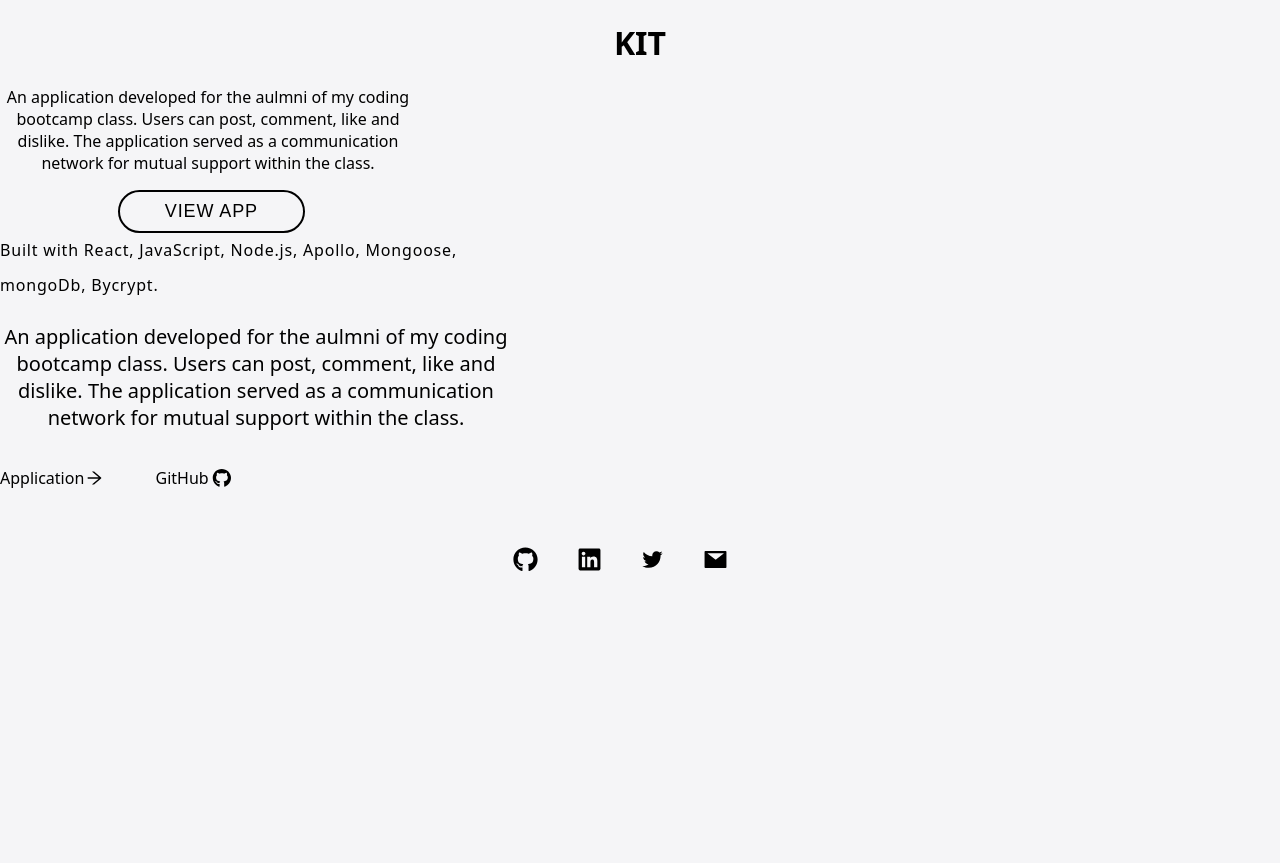
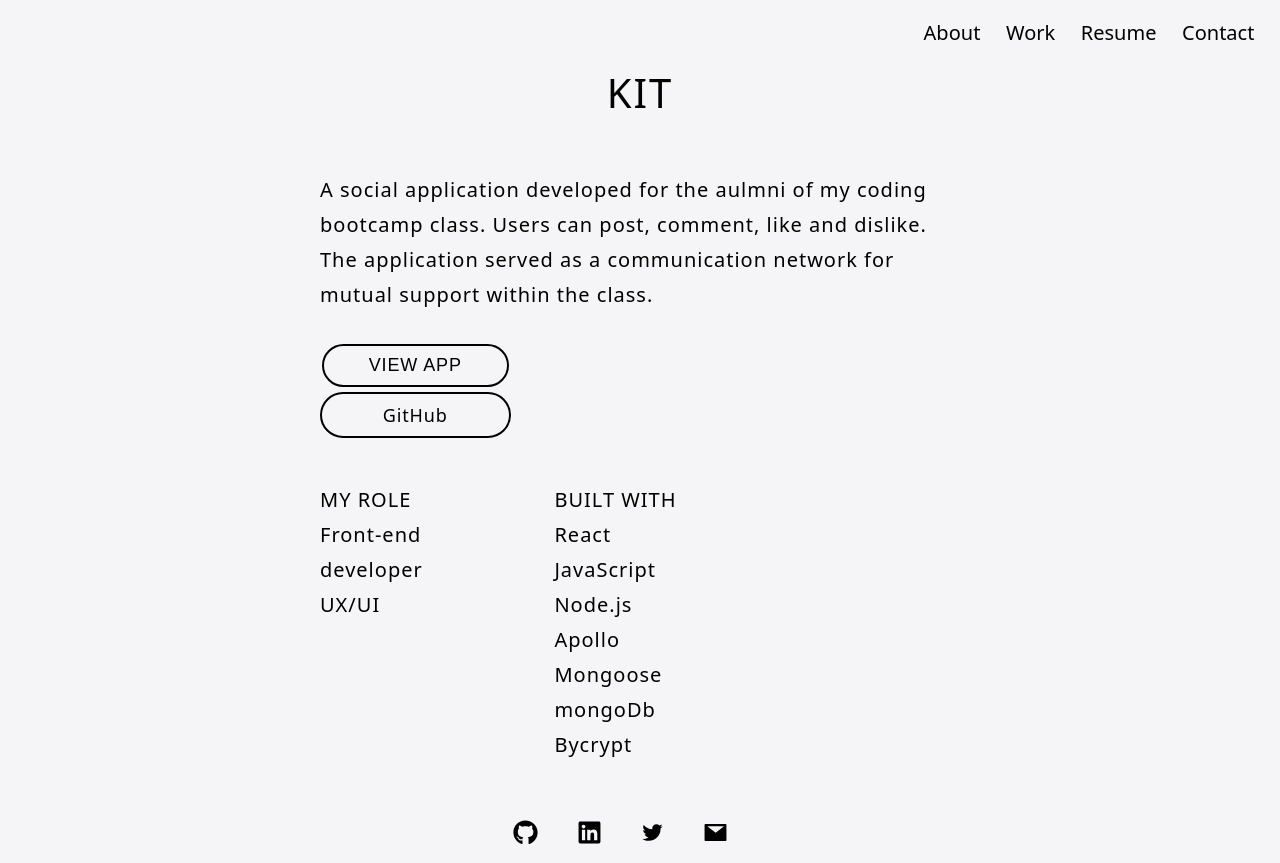
Before and after one commit to sophiehomer/react_portfolio, a React (Create React App) app: page /kit in a window 1280 px wide. Before the commit the page ends 821 px from the top, so only its background shows below. Built offline with nearby package versions, Linux system fonts and the light colour scheme.

Commit message:
kit page

```diff
--- a/src/index.css
+++ b/src/index.css
@@ -321,13 +321,13 @@ section {
 }
 
 
-
+/*
 .githubAndWebsiteIcon {
   display: flex;
   flex-direction: row;
   align-items: flex-start;
   width: 100%
-}
+} */
 
 .openWebsite {
   display: flex;
@@ -559,6 +559,59 @@ letter-spacing: 0.05em;
 }
 
 /* ----------------------------------- KIT ---------------------------------- */
+.kitPage {
+  display: flex;
+  flex-direction: column;
+  justify-content: center;
+  align-items: center;
+}
+
+.kitSummaryContainer {
+  width: 50%;
+}
+
+.kitSummary {
+  text-align:left;
+  font-weight: normal;
+  line-height: 35px;
+  margin-top: 0%;
+  font-size: 20px;
+  margin-bottom: 5%;
+  letter-spacing: 0.05em;
+}
+
+.kitRoleAndTechnology {
+  margin-top: 3%;
+  display: flex;
+  flex-direction: row;
+  justify-content: space-evenly;
+  align-items: baseline;
+  font-size: 20px;
+  text-align: left;
+  line-height: 35px;
+  width: 40%;
+}
+
+.kitRole {
+  margin: 0;
+  letter-spacing: 0.05em;
+  font-size: 20px;
+  width: 120%;
+}
+
+.kitTechnology {
+  font-weight: 500;
+  letter-spacing: 0.05em;
+  width: 120%;
+  margin-left: 80%;
+}
+
+.gitHubWebsiteContainer {
+  display: flex;
+  flex-wrap: wrap;
+  flex-direction: column;
+  align-content: flex-start;
+}
 .website {
   padding: .5em 2.5em;
   border-radius: 24px;
@@ -567,15 +620,19 @@ letter-spacing: 0.05em;
   border: 2px solid black;
   letter-spacing: 0.05em;
   font-size: 18px;
+
 }
 
-.websiteButtonContainer {
-  display: flex;
-  flex-direction: row;
-  justify-content: flex-start;
-  margin-left: 9.2%;
+.gitHubLink {
+  text-decoration: none;
+  padding: .5em 3.37em;
+  border-radius: 24px;
+  background-color: transparent;
+  color: black;
+  border: 2px solid black;
+  letter-spacing: 0.05em;
+  font-size: 18px;
 }
-
 
 /* ----- CONTACT ----- */
 
--- a/src/pages/kit/index.js
+++ b/src/pages/kit/index.js
@@ -1,44 +1,53 @@
 import React from 'react'
-import { FaGithub } from 'react-icons/fa';
-import { AiOutlineArrowRight } from 'react-icons/ai'
-
+import NavProject from '../../components/Navigation_project';
 
 const Kit = () => {
   return (
     <>
-    <h1>KIT</h1>
+    <NavProject/>
+    <h1 id="projectTitle" className="projectTitle">KIT</h1>
     <div className="kitPage">
 
-        <section className="summaryContainer">
-          <p>
-          An application developed for the aulmni of my coding bootcamp class. Users can post, comment, like and dislike. The application served as a communication network for mutual support within the class.
+        <section className="kitSummaryContainer">
+          <p className="kitSummary">
+            A social application developed for the aulmni of my coding bootcamp class. Users can post, comment, like and dislike. The application served as a communication network for mutual support within the class.
           </p>
-        </section>
-
-        <div className="websiteButtonContainer">
-          <a href="https://www.figma.com/proto/sa327Zy6gLR6vb7wJH3fb1/Femme-Dept.?page-id=0%3A1&node-id=38%3A3576&viewport=363%2C242%2C0.02&scaling=scale-down&starting-point-node-id=38%3A3576"  rel="noreferrer" target="_blank">
+          <section className="gitHubWebsiteContainer">
+            <div className="githubAndWebsite">
+              <a href="https://drawtheline2022.herokuapp.com/"  rel="noreferrer" target="_blank">
                 <button className="website">
                   VIEW APP
                 </button>
               </a>
-        </div>
-
-        <section className="loom">
-        <p className="technologiesUsed">
-            Built with React, JavaScript, Node.js, Apollo, Mongoose, mongoDb, Bycrypt.
-          </p>
-          <p className="summary">
-            An application developed for the aulmni of my coding bootcamp class. Users can post, comment, like and dislike. The application served as a communication network for mutual support within the class.
-          </p>
-          <div className="githubAndWebsiteIcon">
-            <p className="openWebsite">
-              <a href="https://drawtheline2022.herokuapp.com/"  className='gitHubLinkRight' rel="noreferrer" target="_blank">Application<AiOutlineArrowRight className="arrow" size={20}/></a>
-            </p>
-            <p className="openGithub">
-              <a href="https://github.com/Abarragan89/draw-the-line" className='gitHubLinkRight'  rel="noreferrer" target="_blank">GitHub <FaGithub size={22} className="githubLink"/></a>
+              <p className="gitHub">
+                <a href="https://github.com/sophiehomer/kit" className='gitHubLink'  rel="noreferrer" target="_blank">GitHub</a>
               </p>
             </div>
-
+          </section>
+          <section className="kitRoleAndTechnology">
+            <div>
+              <p className="myRole">
+                MY ROLE
+              </p>
+              <p className="kitRole">
+                Front-end developer <br></br> UX/UI
+              </p>
+            </div>
+            <div>
+              <p className="kitTechnology">
+                BUILT WITH
+                <p className="figma">
+                  React <br></br>
+                  JavaScript <br></br>
+                  Node.js <br></br>
+                  Apollo <br></br>
+                  Mongoose <br></br>
+                  mongoDb <br></br>
+                  Bycrypt
+                </p>
+              </p>
+            </div>
+          </section>
         </section>
     </div>
     </>
```
Also changed, not shown: src/assets/femme_dept/analysis.svg, src/assets/femme_dept/basicDesignElements.svg. Lines whose indentation alone changed are shown as unchanged.
